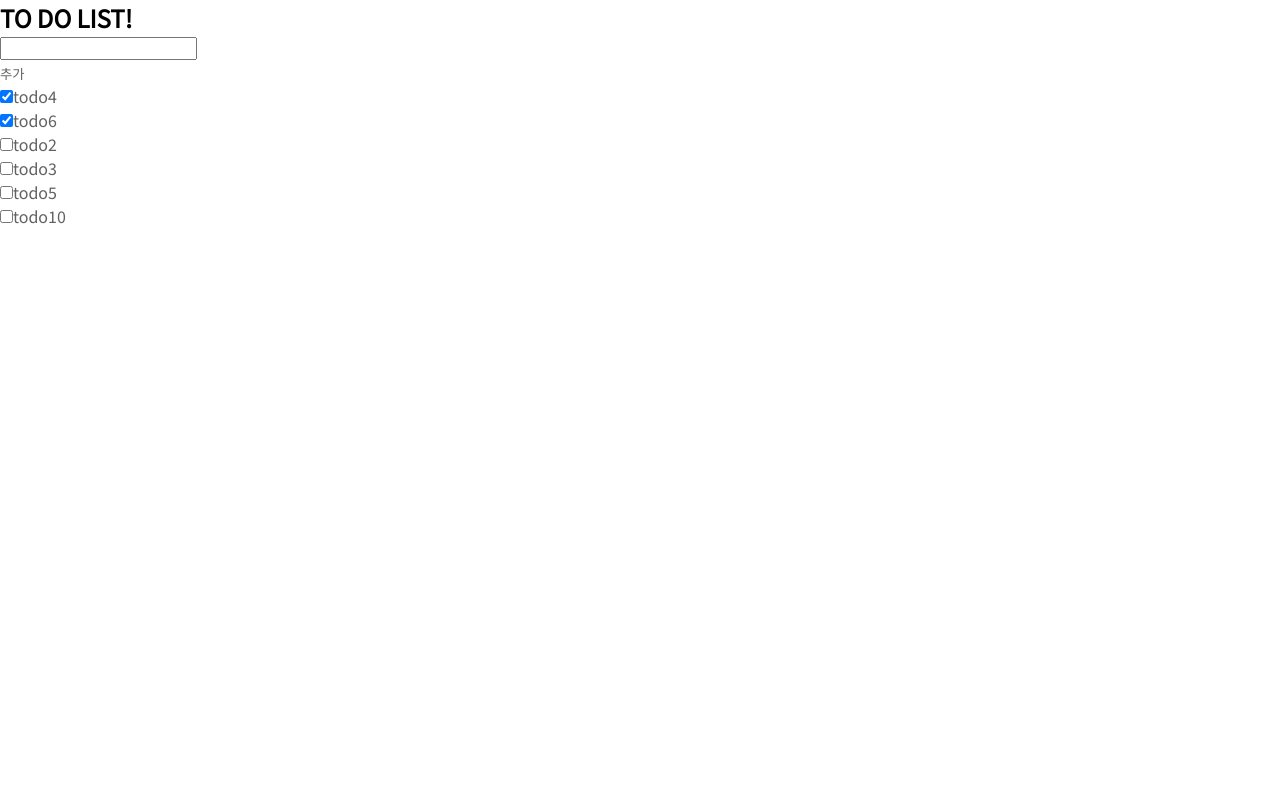
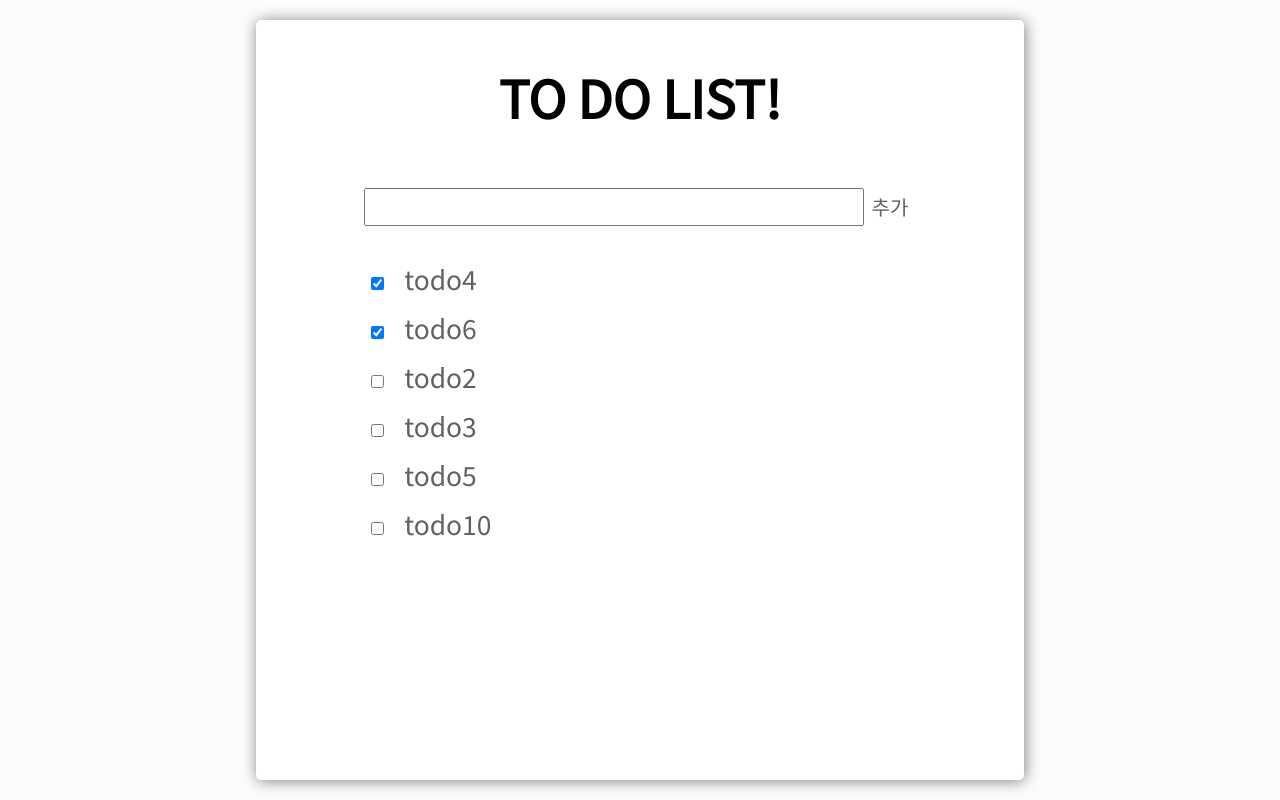
Before and after one commit to hoinlee-moi/TODOLIST, a React (Create React App) app: page /todo in a window 1280 px wide. Built offline with nearby package versions, Linux system fonts and the light colour scheme.

Commit message:
modify : todo페이지 기본 뼈대 CSS 및 컴포넌트 분리

```diff
--- a/src/App.css
+++ b/src/App.css
@@ -2,7 +2,7 @@
 
 * {
     padding: 0;
-    margin: 0 auto;
+    margin: 0;
     box-sizing: border-box;
     font-family: 'Noto Sans KR', sans-serif;
   }
--- a/src/components/MyCheckBox.js
+++ b/src/components/MyCheckBox.js
@@ -5,7 +5,7 @@ const MyCheckBox = ({onChange, checked}) => {
   return (
     <input
       type="checkbox"
-      onChange={(e) => setCheckState(e.target.checked)}
+      onChange={(e) => onChange(e.target.checked)}
       defaultChecked={checkState}
     />
   );
--- a/src/components/TodoCreate.js
+++ b/src/components/TodoCreate.js
@@ -1,12 +1,14 @@
+import { useState } from "react";
 import styles from "../pages/Todo.module.css";
 import MyButton from "./MyButton";
+
 const TodoCreate = () => {
+  const [todoValue,setTodoValue] = useState("")
+
   return (
     <section className={styles.todoInputContainer}>
-      <div className={styles.InputWrap}>
-        <input type="text" data-testid="new-todo-input" />
-      </div>
-      <div className={styles.createBtnWrap}>
+      <div className={styles.inputWrap}>
+        <input type="text" data-testid="new-todo-input" onChange={(e)=>setTodoValue(e.target.value)} />
         <MyButton testId="new-todo-add-button">추가</MyButton>
       </div>
     </section>
--- a/src/components/TodoItem.js
+++ b/src/components/TodoItem.js
@@ -1,10 +1,13 @@
+import { useState } from "react";
 import MyCheckBox from "./MyCheckBox";
+import styles from "../pages/Todo.module.css"
 
 const TodoItem = ({ item }) => {
+    const [checkState,setCheckState] = useState(item.isCompleted)
   return (
-    <li key={item.id}>
+    <li key={item.id} className={checkState&&styles.checkedAni}>
       <label>
-        <MyCheckBox checked={item.isCompleted ? true : false} />
+        <MyCheckBox checked={checkState} onChange={setCheckState}/>
         <span>{item.todo}</span>
       </label>
     </li>
--- a/src/pages/Main.module.css
+++ b/src/pages/Main.module.css
@@ -5,41 +5,18 @@
   width: 100vw;
   min-height: 100vh;
 }
-.signUpani {
-  animation: signUpMove 1s;
-}
-.signInani {
-  animation :signInMove 1s;
-}
-@keyframes signUpMove{
-  from{
-    transform: translateX(0);
-    opacity: 1;
-  }to{
-    transform: translateX(-100%);
-    opacity: 0;
-  }
-}
-@keyframes signInMove{
-  from{
-    transform: translateX(0);
-    opacity: 1;
-  }to{
-    transform: translateX(100%);
-    opacity: 0;
-  }
-}
+
 .mainWrap {
   display: flex;
   flex-direction: column;
 }
+
 .titleWrap {
   font-size: 3vw;
-  animation: titlePadeIn 0.8s ease-out forwards;
   white-space: nowrap;
   opacity: 0;
+  animation: titlePadeIn 0.8s ease-out forwards;
 }
-
 @keyframes titlePadeIn {
   from {
     transform: translateY(60%);
@@ -56,16 +33,15 @@
   justify-content: center;
   text-align: center;
 }
+
 .signBtnWrap button {
   margin: 10px 15px 0 0;
   padding: 10px;
   font-size: 2vw;
-
+  opacity: 0;
   animation: signBtnFadeIn 0.8s ease-out forwards;
   animation-delay: 0.6s;
-  opacity: 0;
 }
-
 @keyframes signBtnFadeIn {
   from {
     transform: translateY(40%);
@@ -75,17 +51,57 @@
     opacity: 1;
   }
 }
+
+
 .signBtnWrap button:hover {
-    font-weight: bold;
+  font-weight: bold;
+}
+
+.signUpani {
+  animation: signUpMove 1s;
+}
+@keyframes signUpMove {
+  from {
+    transform: translateX(0);
+    opacity: 1;
+  }
+  to {
+    transform: translateX(-100%);
+    opacity: 0;
+  }
+}
+
+.signInani {
+  animation: signInMove 1s;
+}
+@keyframes signInMove {
+  from {
+    transform: translateX(0);
+    opacity: 1;
+  }
+  to {
+    transform: translateX(100%);
+    opacity: 0;
+  }
+}
+
+/* media */
+@media (max-width:380px) {
+  .titleWrap {
+    font-size: 18px;
+  }
+  .signBtnWrap button {
+    margin: 5px 5px 0 5px;
+  }
 }
 
 @media (max-width: 728px) {
   .titleWrap {
     font-size: 22px;
   }
+}
 
-}
-@media (max-width:900px) {
+@media (max-width: 900px) {
   .signBtnWrap button {
     font-size: 18px;
   }
--- a/src/pages/SignIn.module.css
+++ b/src/pages/SignIn.module.css
@@ -29,24 +29,24 @@
     opacity: 0;
   }
 }
-.signInContainer{
+.signInContainer {
   display: flex;
   flex-direction: column;
   align-items: center;
   justify-content: center;
 }
 
-.titleWrap{
+.titleWrap {
   margin: 20px;
   font-size: 2vw;
 }
 
-.inputWrap{
+.inputWrap {
   display: flex;
   flex-direction: column;
 }
 
-.inputWrap input{
+.inputWrap input {
   width: 70vw;
   max-width: 500px;
   height: 40px;
@@ -60,13 +60,13 @@
   font-size: larger;
 }
 
-.signInBtnWrap{
+.signInBtnWrap {
   display: flex;
-    justify-content: space-between;
+  justify-content: space-evenly;
   width: 300px;
 }
 .signInBtnWrap button {
-    margin-top: 20px;
+  margin: 20px 20px 0 20px;
   padding: 10px;
   font-size: 1.5vw;
   border-radius: 3px;
@@ -78,7 +78,6 @@
   color: white;
 }
 
-
 @media (max-width: 1100px) {
   .titleWrap {
     font-size: 22px;
@@ -87,5 +86,6 @@
 @media (max-width: 1200px) {
   .signInBtnWrap button {
     font-size: 18px;
+    margin: 20px 20px 0 20px;
   }
 }
--- a/src/pages/Signup.module.css
+++ b/src/pages/Signup.module.css
@@ -9,26 +9,7 @@
 .signUpOut {
   animation: end 1s;
 }
-@keyframes start {
-  from {
-    transform: translateX(100%);
-    opacity: 0;
-  }
-  to {
-    transform: translateX(0);
-    opacity: 1;
-  }
-}
-@keyframes end {
-  from {
-    transform: translateX(0);
-    opacity: 1;
-  }
-  to {
-    transform: translateX(100%);
-    opacity: 0;
-  }
-}
+
 .signUpContainer {
   display: flex;
   flex-direction: column;
@@ -57,16 +38,16 @@
   outline: none;
 }
 .inputWrap input::placeholder {
-  font-size:larger ;
+  font-size: larger;
 }
 
 .signUpBtnWrap {
   display: flex;
-  justify-content: space-between;
+  justify-content: space-evenly;
   width: 300px;
 }
 .signUpBtnWrap button {
-  margin-top: 20px;
+  margin: 20px 20px 0 20px;
   padding: 10px;
   font-size: 1.5vw;
   border-radius: 3px;
@@ -91,5 +72,27 @@
 @media (max-width: 1200px) {
   .signUpBtnWrap button {
     font-size: 18px;
+    margin: 10px 10px 0 10px;
   }
 }
+
+@keyframes start {
+  from {
+    transform: translateX(100%);
+    opacity: 0;
+  }
+  to {
+    transform: translateX(0);
+    opacity: 1;
+  }
+}
+@keyframes end {
+  from {
+    transform: translateX(0);
+    opacity: 1;
+  }
+  to {
+    transform: translateX(100%);
+    opacity: 0;
+  }
+}
--- a/src/pages/Todo.js
+++ b/src/pages/Todo.js
@@ -1,24 +1,16 @@
 import { useEffect, useState } from "react";
-import MyButton from "../components/MyButton";
+
 import styles from "./Todo.module.css";
 import { testList } from "../dummy";
-import MyCheckBox from "../components/MyCheckBox";
 import TodoCreate from "../components/TodoCreate";
 import TodoItem from "../components/TodoItem";
 const Todo = () => {
   const [listData, setListData] = useState(testList);
-  const [checkedList,setCheckedList] = useState([])
-  const [nonCheckedList,setNonCheckedList] = useState([])
-  useEffect(() => {
-    const check = listData.filter(item=>item.isCompleted)
-    const nonCheck = listData.filter(item=>!item.isCompleted)
-    setCheckedList(snap=>[...snap,...check])
-    setNonCheckedList(snap=>[...snap,...nonCheck])
-  }, []);
+  useEffect(() => {}, []);
 
-  const changeHandle = (e) =>{
-    console.log(e.target.checked)
-  }
+  const changeHandle = (e) => {
+    console.log(e.target.checked);
+  };
 
   return (
     <div className={styles.todoBackground}>
@@ -29,16 +21,20 @@ const Todo = () => {
         <TodoCreate />
         <section className={styles.todoListContainer}>
           <div className={styles.listWrap}>
-            {checkedList.map((item) => {
-              return (
-                <TodoItem item={item} />
-              );
-            })}
-            {nonCheckedList.map((item) => {
-              return (
-                <TodoItem item={item} />
-              );
-            })}
+            <section className={styles.checkedWrap}>
+              {listData
+                .filter((item) => item.isCompleted)
+                .map((item) => (
+                  <TodoItem item={item} />
+                ))}
+            </section>
+            <section className={styles.nonCheckedWrap}>
+              {listData
+                .filter((item) => !item.isCompleted)
+                .map((item) => (
+                  <TodoItem item={item} />
+                ))}
+            </section>
           </div>
         </section>
       </div>
--- a/src/pages/Todo.module.css
+++ b/src/pages/Todo.module.css
@@ -0,0 +1,109 @@
+.todoBackground {
+  display: flex;
+  justify-content: center;
+  align-items: center;
+  width: 100vw;
+  min-height: 100vh;
+  background-color: #fcfcfc;
+}
+.todoContainer {
+  display: flex;
+  flex-direction: column;
+  align-items: center;
+  width: 60%;
+  min-height: 95vh;
+  background-color: white;
+  border-radius: 5px;
+  box-shadow: 1px 1px 15px gray;
+}
+.titleWrap {
+  width: 100%;
+  margin-bottom: 50px;
+  text-align: center;
+}
+.titleWrap h2 {
+  font-size: 4vw;
+  padding-top: 40px;
+}
+
+.todoInputContainer {
+  width: 100%;
+}
+.inputWrap {
+  display: flex;
+  justify-content: center;
+  align-items: center;
+  position: relative;
+  width: 90%;
+  margin: 0 auto 30px auto;
+}
+.inputWrap input {
+  width: 500px;
+  padding: 5px;
+  font-size: 16px;
+  outline: none;
+}
+.inputWrap button {
+  font-size: 20px;
+  padding: 8px;
+}
+.inputWrap button:hover {
+  font-weight: bold;
+}
+
+.todoListContainer {
+  width: 100%;
+}
+.listWrap {
+  display: flex;
+  flex-direction: column;
+  width: 70%;
+  margin: auto;
+}
+.listWrap li {
+    margin-bottom: 10px;
+    font-size: calc(20px + 0.5vw);;
+}
+.listWrap input {
+    margin-right: 20px;
+}
+.checkedWrap , .nonCheckedWrap {
+    display: flex;
+    flex-direction: column;
+}
+
+@media (max-width: 1100px) {
+  .todoContainer {
+    min-width: 450px;
+  }
+  .titleWrap h2 {
+    font-size: 44px;
+  }
+  .inputWrap input {
+    width: 80%
+  }
+
+}
+
+@media (max-width: 380px) {
+  .todoContainer {
+    min-width: 300px;
+  }
+  .inputWrap input {
+    width: 90%;
+    padding-right: 47px;
+  }
+  .inputWrap button {
+    position: absolute;
+    right: -1px;
+    font-size: 16px;
+    padding: 8px;
+    border-top-right-radius: 5px;
+    border-bottom-right-radius: 5px;
+    background-color: #e2e2e2;
+  }
+  .inputWrap button:hover {
+    background-color: #212121;
+    color: white;
+  }
+}
```
Lines whose indentation alone changed are shown as unchanged.
